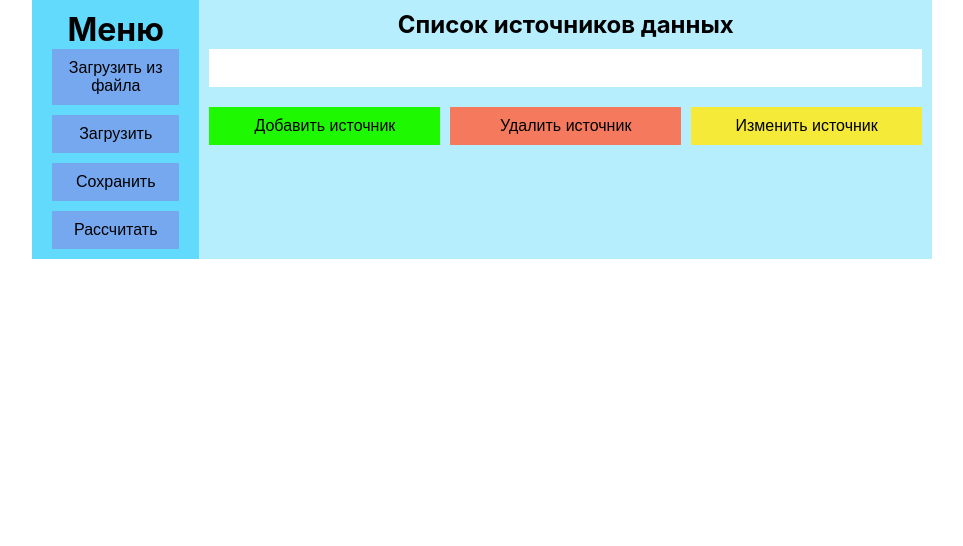
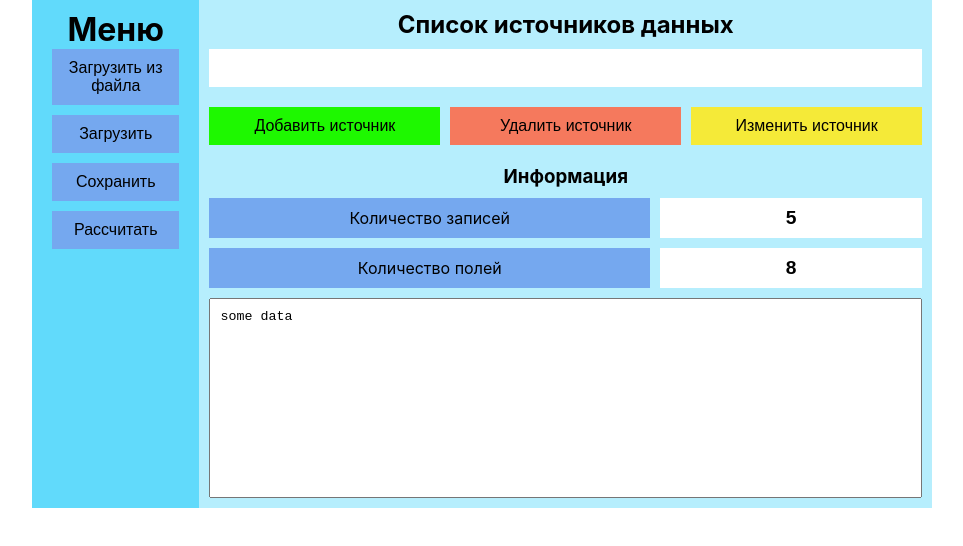
Before and after one commit to Yury-Odinson/18, a React (Create React App) app: page / in a window 1280 px wide. Shown: the top 546 px of the page, without its empty margins (158-1121 px from the left). Built offline with nearby package versions, Linux system fonts and the light colour scheme.

Commit message:
feat: info block

```diff
--- a/src/components/BodyComponent.tsx
+++ b/src/components/BodyComponent.tsx
@@ -1,9 +1,11 @@
 import {ListComponent} from "./ListComponent";
+import {InfoComponent} from "./InfoComponent";
 
 export const BodyComponent = () => {
     return (
         <div className="main-body">
             <ListComponent/>
+            <InfoComponent/>
         </div>
     );
 };
--- /dev/null
+++ b/src/components/CountColumnComponent.tsx
@@ -0,0 +1,8 @@
+export const CountColumnComponent = () => {
+    return (
+        <div className="main-body-info-row-counter">
+            <p className="main-body-info-column-counter__description">Количество полей</p>
+            <input className="main-body-info-column-counter__counter" readOnly={true} value={8}/>
+        </div>
+    )
+};
--- /dev/null
+++ b/src/components/CountRowComponent.tsx
@@ -0,0 +1,8 @@
+export const CountRowComponent = () => {
+    return (
+        <div className="main-body-info-row-counter">
+            <p className="main-body-info-row-counter__description">Количество записей</p>
+            <input className="main-body-info-row-counter__counter" readOnly={true} value={5}/>
+        </div>
+    )
+};
--- /dev/null
+++ b/src/components/InfoComponent.tsx
@@ -0,0 +1,14 @@
+import {CountRowComponent} from "./CountRowComponent";
+import {CountColumnComponent} from "./CountColumnComponent";
+import {JSONComponent} from "./JSONComponent";
+
+export const InfoComponent = () => {
+    return (
+        <div className="main-body-info">
+            <h3>Информация</h3>
+            <CountRowComponent/>
+            <CountColumnComponent/>
+            <JSONComponent data={"some data"}/>
+        </div>
+    )
+};
--- /dev/null
+++ b/src/components/JSONComponent.tsx
@@ -0,0 +1,5 @@
+export const JSONComponent = (contentProps: { data: string }) => {
+    return (
+        <textarea className="main-body-info__content" value={contentProps.data}></textarea>
+    )
+};
--- a/src/index.css
+++ b/src/index.css
@@ -32,3 +32,7 @@ input {
   border: none;
   font-size: 1rem;
 }
+
+textarea {
+  resize: none;
+}
--- a/src/index.scss
+++ b/src/index.scss
@@ -76,6 +76,40 @@
 
     }
 
+    &-info {
+      margin-top: 20px;
+      display: flex;
+      flex-direction: column;
+      gap: 10px;
+
+      &-row-counter,
+      &-column-counter{
+        display: flex;
+        gap: 10px;
+
+        &__description {
+          padding: 10px 0;
+          align-self: center;
+          width: 80%;
+          background-color: #75a8ef;
+        }
+
+        &__counter {
+          padding: 0;
+          text-align: center;
+          font-size: 1.2rem;
+          font-weight: 700;
+        }
+      }
+
+      &__content {
+        padding: 10px;
+        width: 100%;
+        height: 200px;
+      }
+
+    }
+
   }
 
 
```
